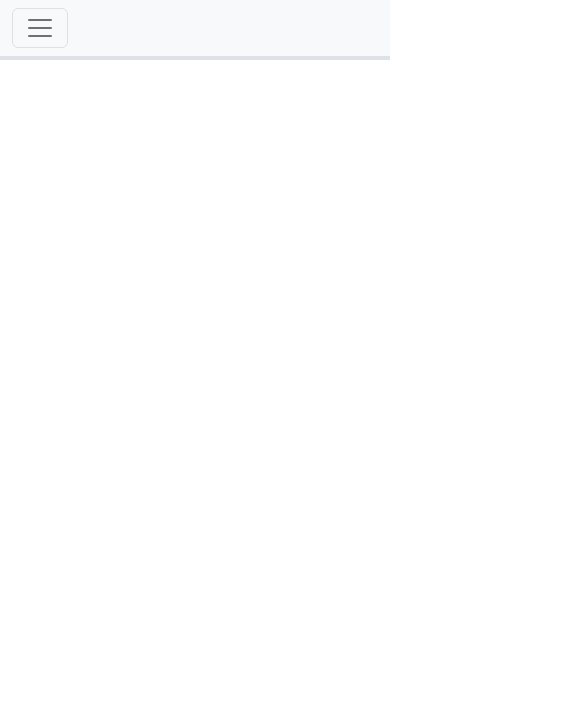
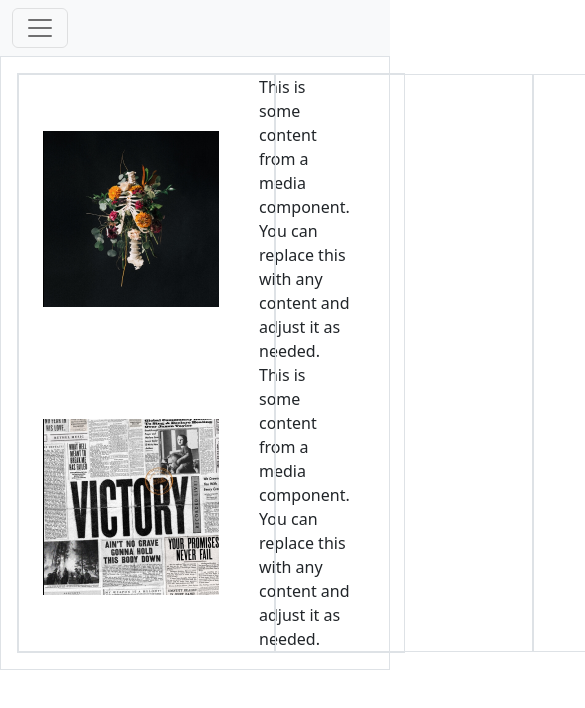
Before and after one commit to GSiggins/multitracks-checkout, a website: page index.html in a window 390 px wide. Shown: the top 708 px of the page, 585 px wide, since content can reach past the window. Drawn offline with nearby package versions, Linux system fonts and the light colour scheme.

Commit message:
added images, structured divs in order for mobile and desktop

```diff
--- a/index.html
+++ b/index.html
@@ -95,17 +95,30 @@
       </div>
     </div>
   </nav>
-  <div class="d-flex border">
-    <div class="d-flex border col-8 flex-column">
-      <div id="cart">
-
+  <div class="d-flex flex-column border">
+    <div class="d-flex border col-12 m-3">
+      <div class ="border col-8" id="cart">
+        <div class="d-flex align-items-center justify-content-between">
+          <div class="flex-shrink-0 m-4">
+            <img src="./img/graves-into-gardens.png" alt="graves into gardens album cover">
+          </div>
+          <div class="flex-grow-1 ms-3">
+            This is some content from a media component. You can replace this with any content and adjust it as needed.
+          </div>
+        </div>
+        <div class="d-flex align-items-center justify-content-between">
+          <div class="flex-shrink-0 m-4">
+            <img src="./img/goodness-of-god.png" alt="goodness of god album cover">
+          </div>
+          <div class="flex-grow-1 ms-3">
+            This is some content from a media component. You can replace this with any content and adjust it as needed.
+          </div>
+        </div>
       </div>
-      <div id="saved-for-later">
-
+      <div class ="border col-8" id="saved-for-later">
       </div>
-    </div>
-    <div class="d-flex border col-4" id="order-summary">
-
+      <div class="d-flex border col-4" id="order-summary">
+      </div>
     </div>
   </div>
   <script src="https://cdn.jsdelivr.net/npm/bootstrap@5.2.1/dist/js/bootstrap.bundle.min.js"
--- /dev/null
+++ b/style.scss
@@ -0,0 +1,42 @@
+$grid-columns: 12;
+$grid-gutter-width: 1.5rem;
+$grid-row-columns: 6;
+
+// Sets breakpoints for a responsive grid
+$grid-breakpoints: (
+    xs: 0,
+    sm: 576px,
+    md: 768px,
+    lg: 992px,
+    xl: 1200px,
+    xxl: 1400px
+);
+
+// Sets max widths for containers for a responsive page
+$container-max-widths: (
+    sm: 540px,
+    md: 720px,
+    lg: 960px,
+    xl: 1140px,
+    xxl: 1320px
+);
+
+
+#cart {
+    order: 1;
+}
+
+#order-summary {
+    order: 4;
+}
+
+#saved-for-later {
+    order: 3;
+}
+
+/* Large smartphones and smaller devices*/
+@media screen and (max-width: 768px) {
+    #order-summary {
+        order: 2;
+    }
+}
```
Also changed, not shown: img/forever.png (added), img/goodness-of-god.png (added), img/graves-into-gardens.png (added), img/in-god-we-trust.png (added), img/this-is-amazing-grace.png (added).
